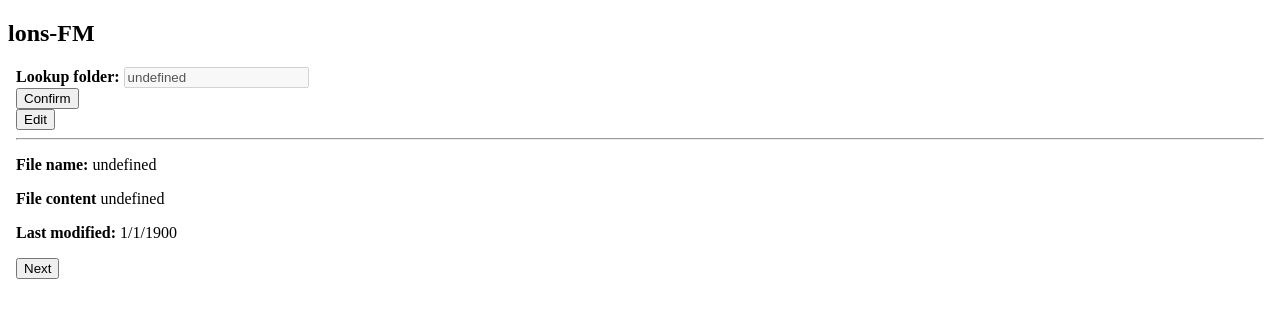
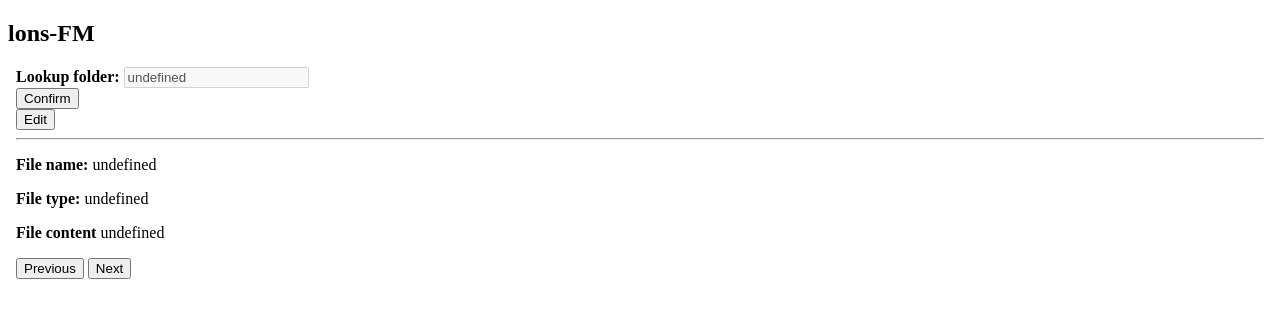
Before and after one commit to lonskyne/lons-FM, a SvelteKit app: page / in a window 1280 px wide. Shown: the top 318 px of the page. Built offline with nearby package versions, Linux system fonts and the light colour scheme.

Commit message:
Added display of file types and button for navigation to previous file

```diff
--- a/src/routes/+page.server.js
+++ b/src/routes/+page.server.js
@@ -1,12 +1,17 @@
 import fs from 'fs'
-import promisify from 'util'
+import path from 'path'
 
 export const actions = {
+
 	confirmFolder: async ({ request } ) => {
 		const requestData= await request.formData();
 		const lookupFolder = requestData.get("lookupFolder");
 		var fileNames;
+		var fileExts = new Array;
+		var fileContents = new Array;
+
 		var err = false;
+
 		try
 		{
 			fileNames = await fs.promises.readdir(lookupFolder);
@@ -16,6 +21,13 @@ export const actions = {
 			fileNames = await fs.promises.readdir(".");
 			err = true;
 		}
-		return { lookupFolder, fileNames, err};
+
+		for(let i=0; i<fileNames.length; i++)
+		{
+			fileExts[i] = path.extname(fileNames[i]);
+			//fileContents[i] = await fs.promises.readFile(lookupFolder+'/'+fileNames[i]);
+		}
+
+		return { lookupFolder, fileNames, fileExts, fileContents, err};
 	}
 }
--- a/src/routes/+page.svelte
+++ b/src/routes/+page.svelte
@@ -14,11 +14,13 @@
 	//Overall folder variables
 	let lookupFolder;
 	let fileNames;
+	let fileExts;
+	let fileContents;
 
 	//Current file variables
 	let curFileName;
-	let fileContent = data.fileData;
-	let lastmod = "1/1/1900";
+	let curFileContent;
+	let curFileExt;
 
 	//Update files if the folder path is confirmed
 	if(form!=null)
@@ -26,8 +28,11 @@
 		if(!form.err)
 		{
 			fileNames = form.fileNames;
+			fileExts = form.fileExts;
 			lookupFolder = form.lookupFolder;
-			curFileName = fileNames[0];
+
+			setCurrentFile(0);
+
 			inputDisabled = true;
 			folderErrorMessage = "";
 		}
@@ -37,18 +42,35 @@
 		}
 	}
 
-	function nextFile() {
+	function previousFile()
+	{
+		if(i>0)
+		{
+			i--;
+		}
+
+		setCurrentFile(i);
+	}
+
+	function nextFile()
+	{
 		if(i < fileNames.length-1)
 		{
 			i++;
 		}
 
-		curFileName = fileNames[i];
+		setCurrentFile(i);
 	}
 
 	function enableInput()
 	{
 		inputDisabled = false;
+	}
+
+	function setCurrentFile(i)
+	{
+		curFileName = fileNames[i];
+		curFileExt = fileExts[i];
 	}
 </script>
 
@@ -66,8 +88,9 @@
 
 	<form>
 		<p><b>File name:</b> {curFileName}</p>
-		<p><b>File content</b> {fileContent}</p>
-		<p><b>Last modified:</b> {lastmod}</p>
+		<p><b>File type:</b> {curFileExt}</p>
+		<p><b>File content</b> {curFileContent}</p>
+		<button on:click="{previousFile}">Previous</button>
 		<button on:click="{nextFile}">Next</button>
 	</form>
 </body>
```
Also changed, not shown: demo.txt (deleted).
